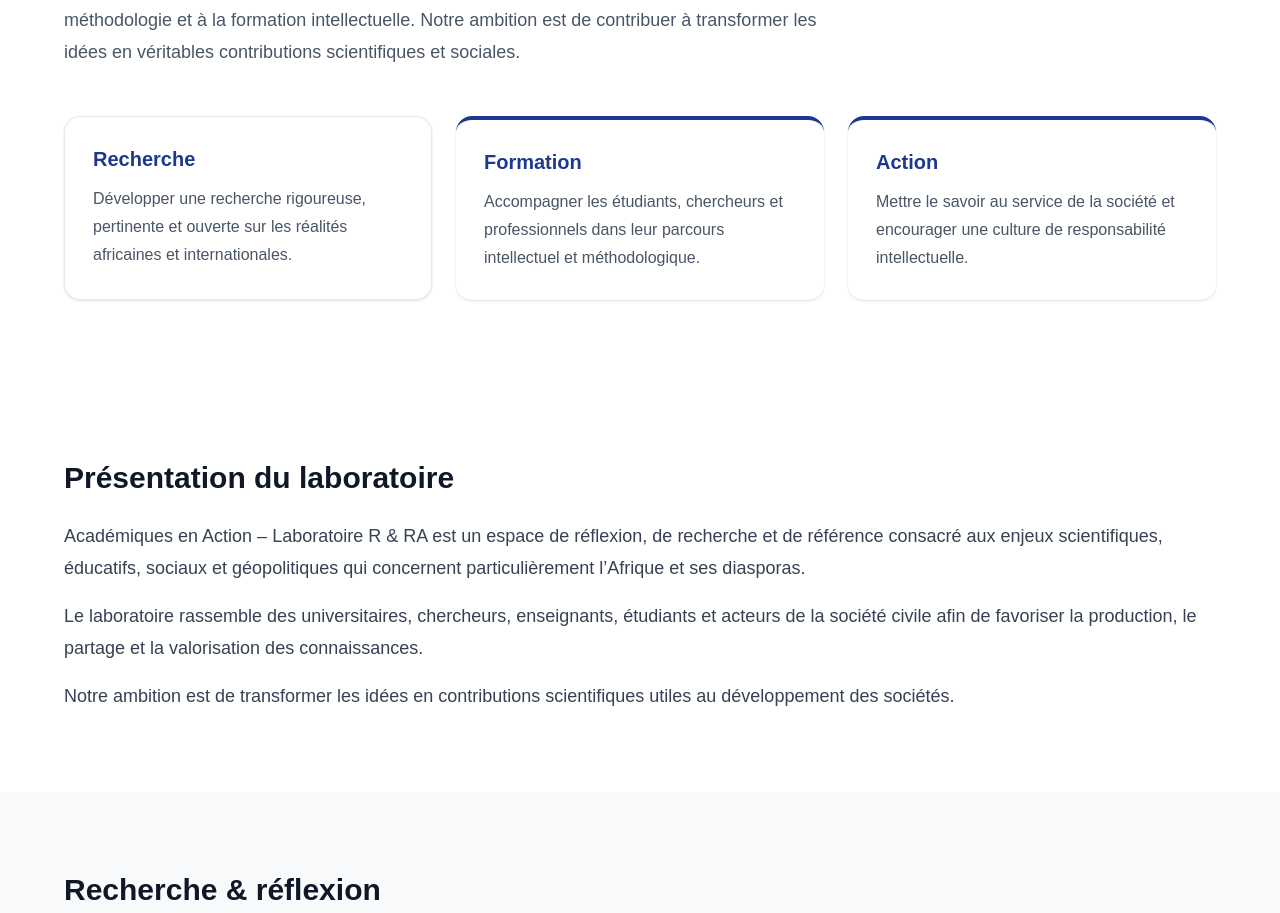
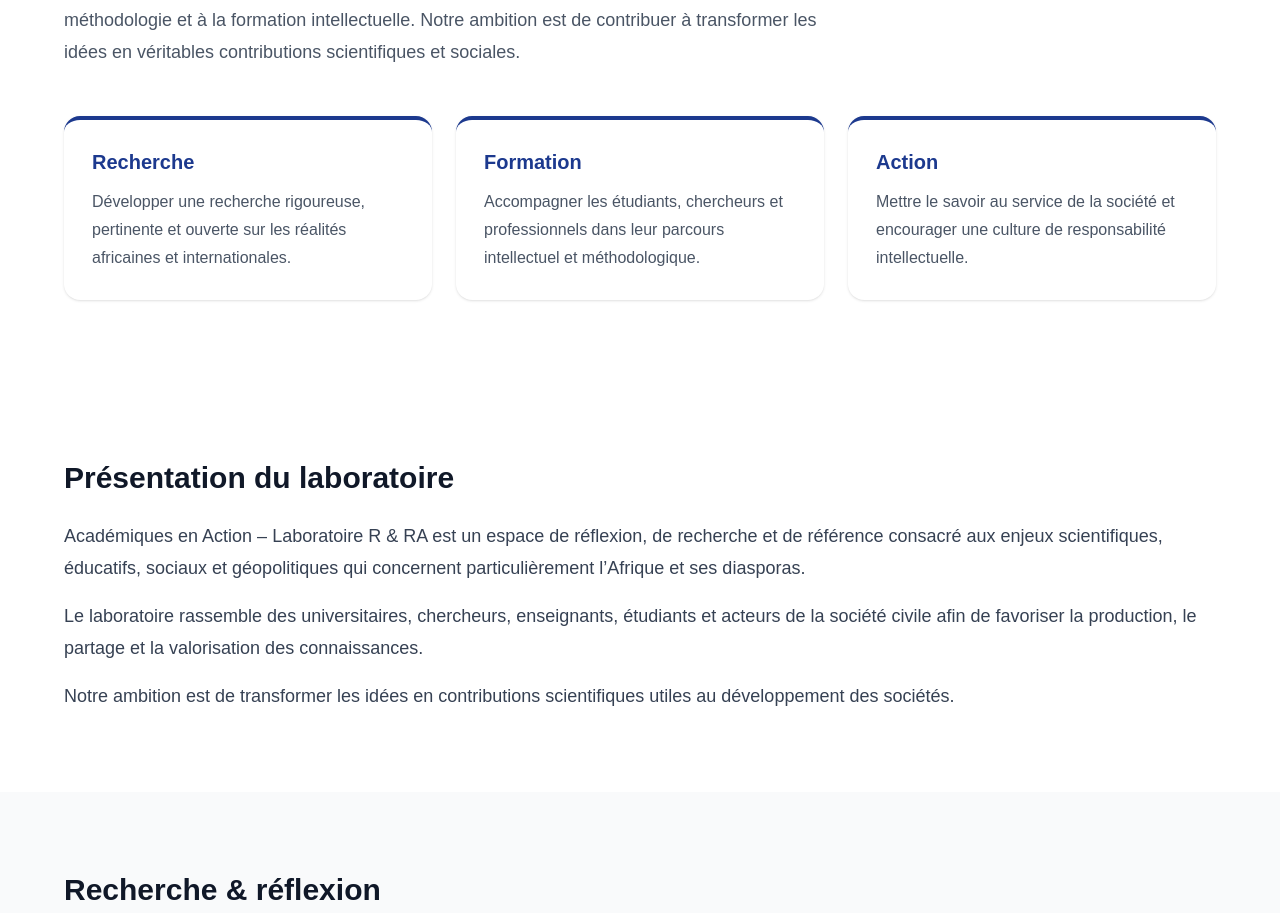
Before and after one commit to altchadkag-sys/academiques-en-action, a Next.js app: page / in a window 1280 px wide. Shown: the part 949-1862 px from the top of the page. Built offline with nearby package versions, Linux system fonts and the light colour scheme.

Commit message:
Change article border and background color
Updated article styling to include a top border and background color.

```diff
--- a/app/page.tsx
+++ b/app/page.tsx
@@ -147,7 +147,7 @@ export default function Home() {
           </div>
 
           <div className="mt-12 grid gap-6 md:grid-cols-3">
-            <article className="rounded-2xl border border-gray-200 p-7 shadow-sm">
+            <article className="rounded-2xl border-t-4 border-blue-900 bg-white p-7 shadow-sm">
               <h3 className="text-xl font-bold text-blue-900">
                 Recherche
               </h3>
```
